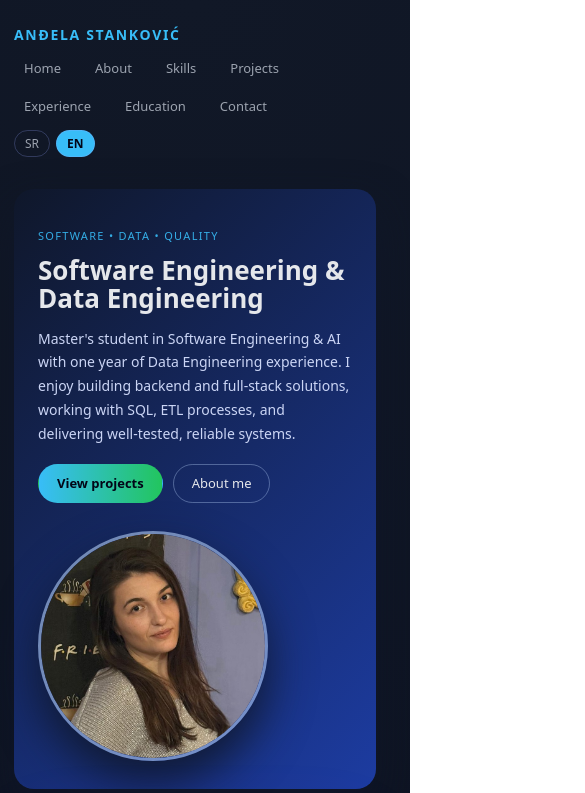
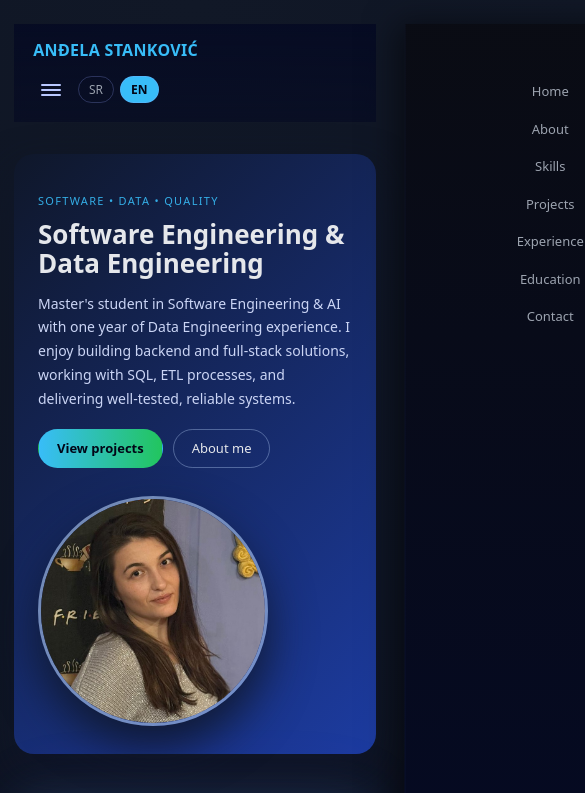
Before and after one commit to anndjella/portfolio, a React (Vite) app: page / in a window 390 px wide. Shown: the top 793 px of the page, 585 px wide, since content can reach past the window. Built offline with nearby package versions, Linux system fonts and the light colour scheme.

Commit message:
add burger menu

```diff
--- a/src/components/Contact.jsx
+++ b/src/components/Contact.jsx
@@ -6,7 +6,7 @@ export default function Contact({ text }) {
       <p className="contact">
         📧{" "}
         <a href="mailto:andjelastankovic2016@gmail.com">
-          andjelastankovic2016@gmail.com
+           {text.contact.emailLabel}
         </a>
         <br />
         💼{" "}
--- a/src/components/Experience.jsx
+++ b/src/components/Experience.jsx
@@ -34,7 +34,7 @@ export default function Experience({ text }) {
                   <div className="experience-header-right">
                     <span className="experience-period">{item.period}</span>
                     <span className="experience-toggle-icon">
-                      {isOpen ? <FaArrowAltCircleUp /> : <FaArrowAltCircleDown />}
+                      {<FaArrowAltCircleDown /> }
                     </span>
                   </div>
                 </div>
@@ -85,7 +85,7 @@ export default function Experience({ text }) {
                   <div className="experience-header-right">
                     <span className="experience-period">{item.period}</span>
                     <span className="experience-toggle-icon">
-                      {isOpen ? <FaArrowAltCircleUp /> : <FaArrowAltCircleDown />}
+                      {<FaArrowAltCircleDown /> }
                     </span>
                   </div>
                 </div>
--- a/src/components/Topbar.jsx
+++ b/src/components/Topbar.jsx
@@ -1,31 +1,71 @@
 // src/components/Topbar.jsx
+import { useState, useEffect } from "react";
+
 export default function Topbar({ lang, setLang, text }) {
+  const [open, setOpen] = useState(false);
+
+  useEffect(() => {
+    setOpen(false);
+  }, [lang]);
+
+  useEffect(() => {
+    function onKey(e) {
+      if (e.key === "Escape") setOpen(false);
+    }
+    window.addEventListener("keydown", onKey);
+    return () => window.removeEventListener("keydown", onKey);
+  }, []);
+
+  function handleNavClick() {
+    setOpen(false);
+  }
+
   return (
-    <header className="topbar">
+    <header className={`topbar ${open ? "is-open" : ""}`}>
       <div className="brand">{text.brand}</div>
 
-      <nav className="nav">
-        <a href="#home">{text.nav.home}</a>
-        <a href="#about">{text.nav.about}</a>
-        <a href="#skills">{text.nav.skills}</a>
-        <a href="#projects">{text.nav.projects}</a>
-        <a href="#experience">{text.nav.experience}</a>
-        <a href="#education">{text.nav.education}</a>
-        <a href="#contact">{text.nav.contact}</a>
+      <nav
+        className={`nav ${open ? "open" : ""}`}
+        aria-hidden={!open && window.innerWidth < 900 ? "true" : "false"}
+      >
+        <a href="#home" onClick={handleNavClick}>{text.nav.home}</a>
+        <a href="#about" onClick={handleNavClick}>{text.nav.about}</a>
+        <a href="#skills" onClick={handleNavClick}>{text.nav.skills}</a>
+        <a href="#projects" onClick={handleNavClick}>{text.nav.projects}</a>
+        <a href="#experience" onClick={handleNavClick}>{text.nav.experience}</a>
+        <a href="#education" onClick={handleNavClick}>{text.nav.education}</a>
+        <a href="#contact" onClick={handleNavClick}>{text.nav.contact}</a>
       </nav>
 
-      <div className="lang-toggle">
+      <div className="right-controls">
+        <div className="lang-toggle" role="group" aria-label="Language switch">
           <button
             onClick={() => setLang("sr")}
             className={lang === "sr" ? "active" : ""}
+            aria-pressed={lang === "sr"}
           >
             SR
           </button>
           <button
             onClick={() => setLang("en")}
             className={lang === "en" ? "active" : ""}
+            aria-pressed={lang === "en"}
           >
             EN
+          </button>
+        </div>
+
+        <button
+          className={`burger ${open ? "open" : ""}`}
+          onClick={() => setOpen((s) => !s)}
+          aria-label={`${open ? "Zatvori meni" : "Otvori meni"}`}
+          aria-expanded={open}
+        >
+          <svg width="24" height="24" viewBox="0 0 24 24" aria-hidden="true">
+            <path className="line line1" d="M3 7h18" strokeWidth="2" strokeLinecap="round" />
+            <path className="line line2" d="M3 12h18" strokeWidth="2" strokeLinecap="round" />
+            <path className="line line3" d="M3 17h18" strokeWidth="2" strokeLinecap="round" />
+          </svg>
         </button>
       </div>
     </header>
--- a/src/index.css
+++ b/src/index.css
@@ -53,6 +53,7 @@ button:focus,
 button:focus-visible {
   outline: 4px auto -webkit-focus-ring-color;
 }
+
 
 @media (prefers-color-scheme: light) {
   :root {
@@ -521,3 +522,171 @@ button:focus-visible {
   padding: 0.4rem 0.8rem;
   font-size: 0.85rem;
 }
+
+.topbar {
+  width: 100%;
+  display: flex;
+  align-items: center;
+  gap: 1rem;
+  padding: 0.9rem 1.2rem;
+  box-sizing: border-box;
+  position: sticky;
+  top: 0;
+  z-index: 60;
+  background: linear-gradient(180deg, rgba(5,10,35,0.85), rgba(5,10,35,0.6));
+  backdrop-filter: blur(6px);
+}
+
+
+.topbar .brand {
+  font-weight: 700;
+  font-size: 1rem;
+  letter-spacing: 0.02em;
+}
+
+.nav {
+  display: flex;
+  gap: 1.1rem;
+  margin-left: 1.6rem;
+  align-items: center;
+  flex: 1;
+}
+
+.nav a {
+  text-decoration: none;
+  padding: 0.45rem 0.6rem;
+  border-radius: 8px;
+  font-weight: 500;
+}
+
+.right-controls {
+  display: flex;
+  align-items: center;
+  gap: 0.6rem;
+}
+
+.burger {
+  display: none;
+  border: none;
+  background: transparent;
+  padding: 0.35rem;
+  border-radius: 8px;
+  cursor: pointer;
+}
+
+.burger .line {
+  stroke: currentColor;
+  stroke: #b9c8ff;
+  transition: transform 0.28s ease, opacity 0.28s ease;
+}
+
+.burger.open .line1 {
+  transform-origin: center;
+  transform: translateY(5px) rotate(45deg);
+}
+.burger.open .line2 {
+  opacity: 0;
+}
+.burger.open .line3 {
+  transform-origin: center;
+  transform: translateY(-5px) rotate(-45deg);
+}
+
+@media (max-width: 900px) {
+  .nav {
+    position: fixed;
+    right: 0;
+    top: 0;
+    height: 100vh;
+    width: min(80%, 320px);
+    max-width: 360px;
+    background: linear-gradient(180deg, rgba(10,12,20,0.98), rgba(5,10,35,0.98));
+    transform: translateX(110%);
+    transition: transform 0.32s cubic-bezier(.2,.9,.2,1);
+    flex-direction: column;
+    padding: 3.4rem 1.2rem;
+    gap: 1rem;
+    box-shadow: -8px 0 30px rgba(0,0,0,0.5);
+    border-left: 1px solid rgba(120,150,255,0.06);
+  }
+
+  .topbar.is-open::after {
+    content: "";
+    position: fixed;
+    inset: 0;
+    background: rgba(0,0,0,0.45);
+    z-index: 50;
+  }
+
+  .nav.open {
+    transform: translateX(0);
+    z-index: 55;
+  }
+
+  .nav a {
+    padding: 0.9rem 1rem;
+    border-radius: 10px;
+    font-size: 1rem;
+    display: block;
+  }
+
+  .burger {
+    display: inline-flex;
+    align-items: center;
+    justify-content: center;
+  }
+
+  .lang-toggle {
+    display: none;
+  }
+
+  .nav .lang-toggle {
+    display: flex;
+    gap: 0.45rem;
+    margin-top: 0.6rem;
+  }
+}
+.education-header {
+  display: flex;
+  justify-content: space-between;
+  align-items: flex-start;
+  gap: 1rem;
+  flex-wrap: wrap;
+}
+
+.education-degree {
+  font-size: 1.05rem;
+  font-weight: 600;
+  margin: 0;
+  max-width: calc(100% - 120px);
+}
+
+.education-period {
+  font-size: 0.9rem;
+  opacity: 0.75;
+  margin-left: auto;
+  white-space: nowrap;
+  text-align: right;
+}
+
+@media (max-width: 520px) {
+  .education-header {
+    flex-direction: column;
+    align-items: flex-start;
+    gap: 0.35rem;
+  }
+  .education-period {
+    text-align: left;
+    white-space: normal;
+    font-size: 0.88rem;
+    opacity: 0.8;
+  }
+}
+
+
+*,
+a,
+button,
+.experience-item {
+  -webkit-tap-highlight-color: transparent;
+}
```
Also changed, not shown: 6 other files (tests, documents, lock files or other folders). Lines whose indentation alone changed are shown as unchanged.
